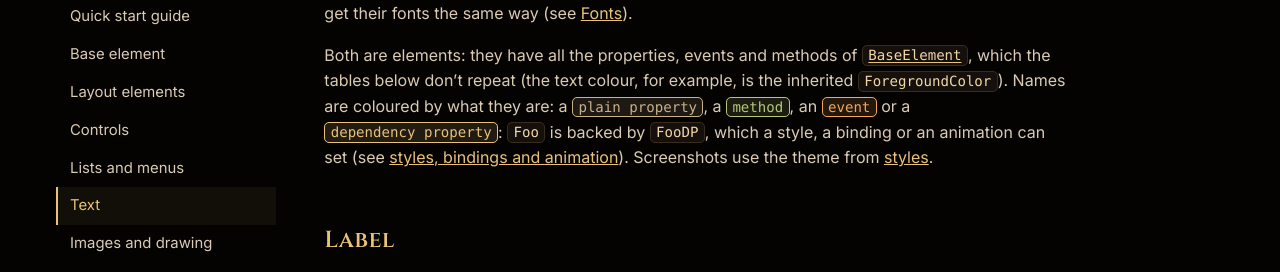
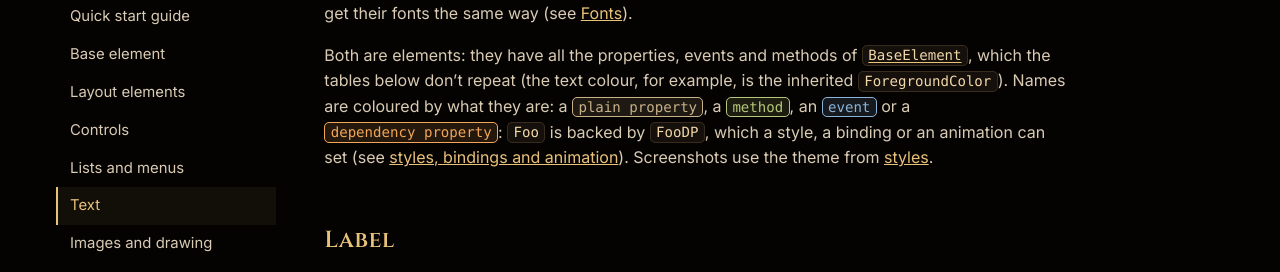
Before and after one commit to Elzianor/borrowedtorch-site, a Jekyll site: the page built from docs/ui-text.md, in a window 1280 px wide. Shown: the part 363-635 px from the top of the page. Built offline with Jekyll 4.4.1, drawn with Linux system fonts in a browser that asks for light colours.

Commit message:
Colour events blue and dependency properties orange
Events take a soft blue; dependency properties take the orange events had,
which also sets them further apart from the beige plain properties.

Co-Authored-By: Claude Opus 5.5 <noreply@anthropic.com>

```diff
--- a/assets/css/site.css
+++ b/assets/css/site.css
@@ -382,13 +382,13 @@ a.card:hover { border-color: var(--line-strong); background: var(--surface-2); c
   line-height: 1.55;
 }
 .prose pre code { padding: 0; border: 0; background: none; color: #e6d8c2; font-size: .86rem; }
-/* the kind of a member name on the UI pages, in the colours of the code highlighting: a plain property, a method, an
-   event, a dependency property. The name's own chip takes the colour in the tables, the headings and the legends, and
+/* the kind of a member name on the UI pages, in the colours of the code highlighting (and a blue): a plain property, a
+   method, an event, a dependency property. The name's own chip takes the colour in the tables, the headings and the legends, and
    the name's link in the sidebar */
 .prop, .kb-prop, .kind-prop { --kind: #c9b28a; }
-.dp, .kb-dp, .kind-dp { --kind: #e9c27a; }
+.dp, .kb-dp, .kind-dp { --kind: #f2a65a; }
 .method, .kb-method, .kind-method { --kind: #b5c77a; }
-.event, .kb-event, .kind-event { --kind: #f2a65a; }
+.event, .kb-event, .kind-event { --kind: #8ab4d8; }
 .prose .prop > code, .prose .dp > code, .prose .method > code, .prose .event > code, .prose .kb {
   color: var(--kind);
   border-color: color-mix(in srgb, var(--kind) 55%, transparent);
```
